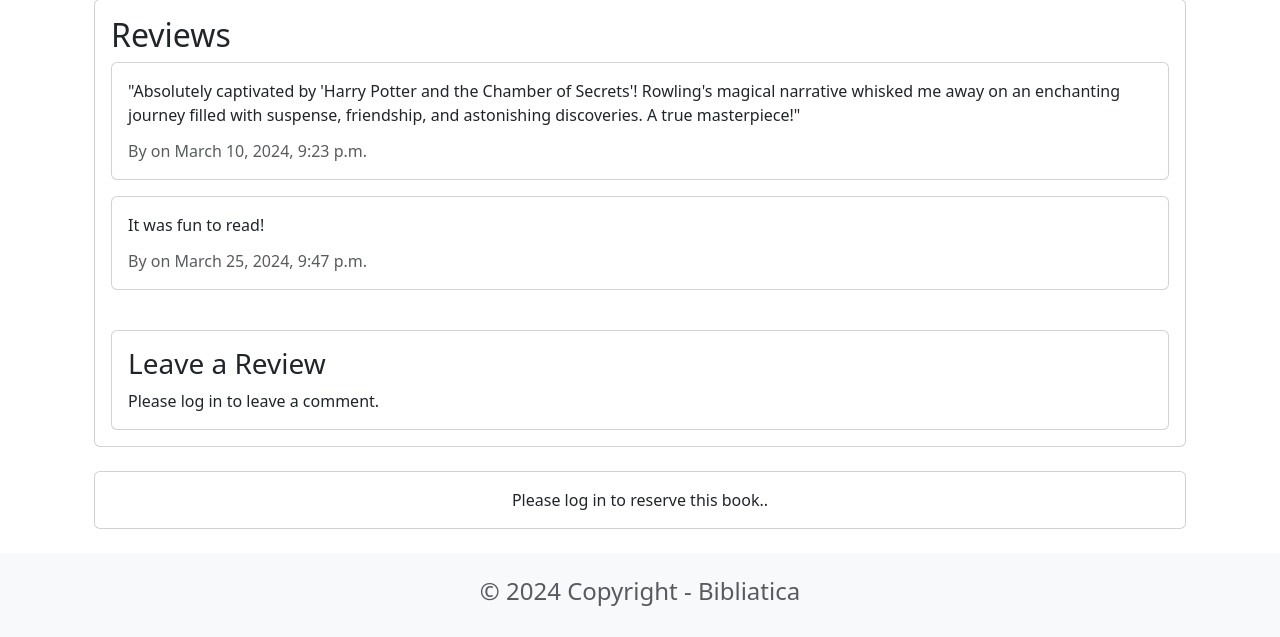
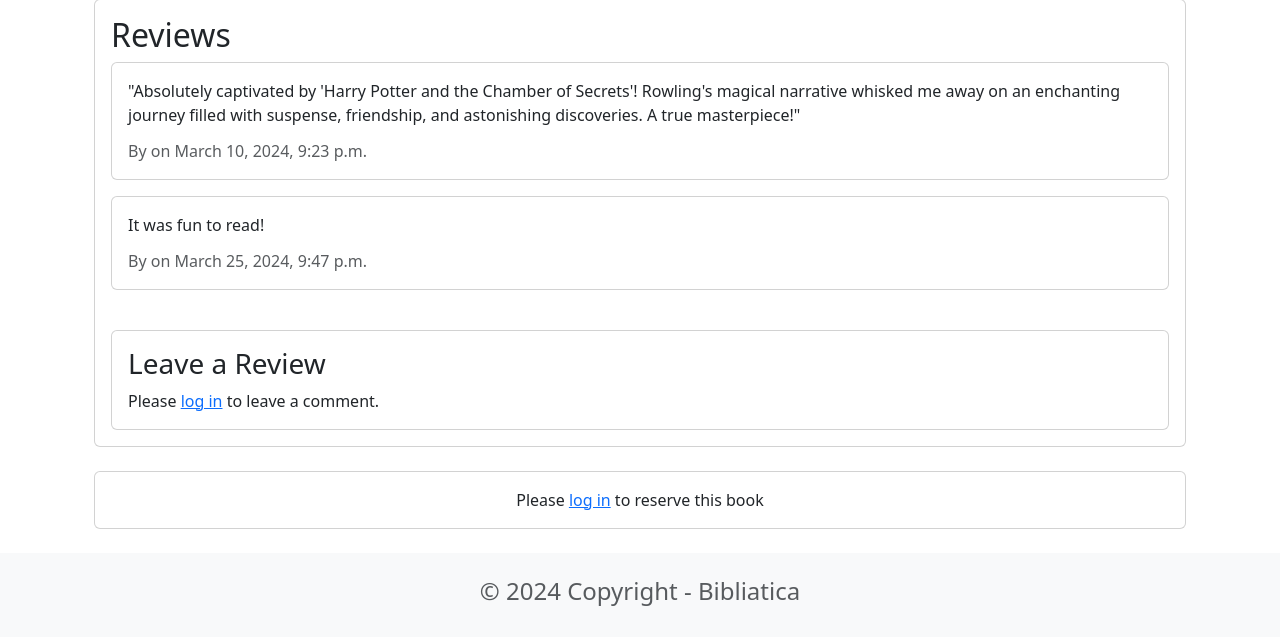
Before and after one commit to edup3/Proyecto-Integrador-I-Taller-01, a Django app: page /book_description/1/ in a window 1280 px wide. Shown: the part 612-1249 px from the top of the page. Run offline with Django 5.2, Linux system fonts and the light colour scheme; data comes from the database, SQL or seed files in the repository.

Commit message:
Small changes in book_description.html

```diff
--- a/library/templates/book_description.html
+++ b/library/templates/book_description.html
@@ -54,7 +54,7 @@
                                     <button type="submit" class="btn btn-primary">Submit Review</button>
                                 </form>
                             {% else %}
-                                <p class="card-text">Please log in to leave a comment.</p>
+                                <p class="card-text">Please <a href="{% url 'login' %}">log in</a> to leave a comment.</p>
                             {% endif %}
                         </div>
                     </div>
@@ -81,7 +81,7 @@
                             <p class="card-text">Rented until <span>{{ book.real_availability }}</span></p>
                         {% endif %}
                     {% else %}
-                        <p class="card-text">Please log in to reserve this book..</p>
+                        <p class="card-text">Please <a href="{% url 'login' %}">log in</a> to reserve this book</p>
                     {% endif %}
                 </div>
             </div>
```
